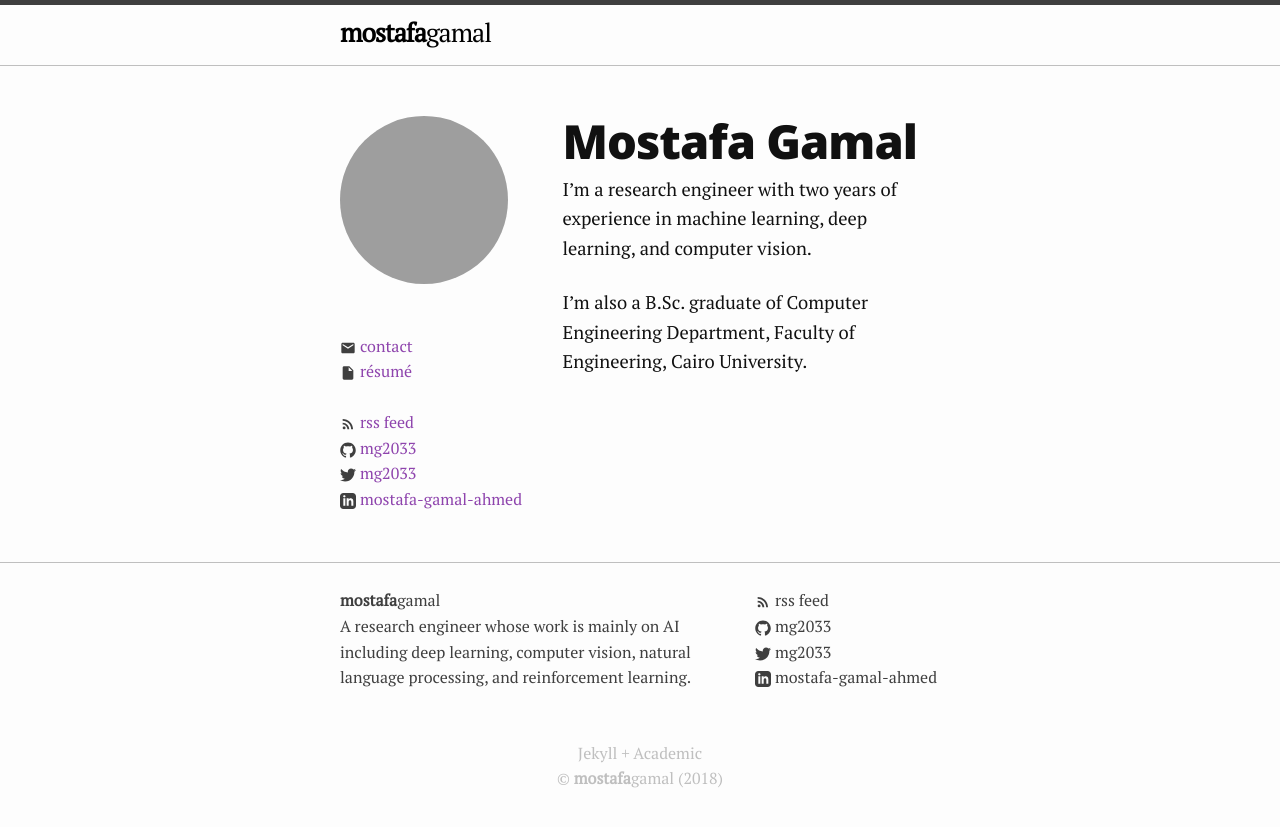
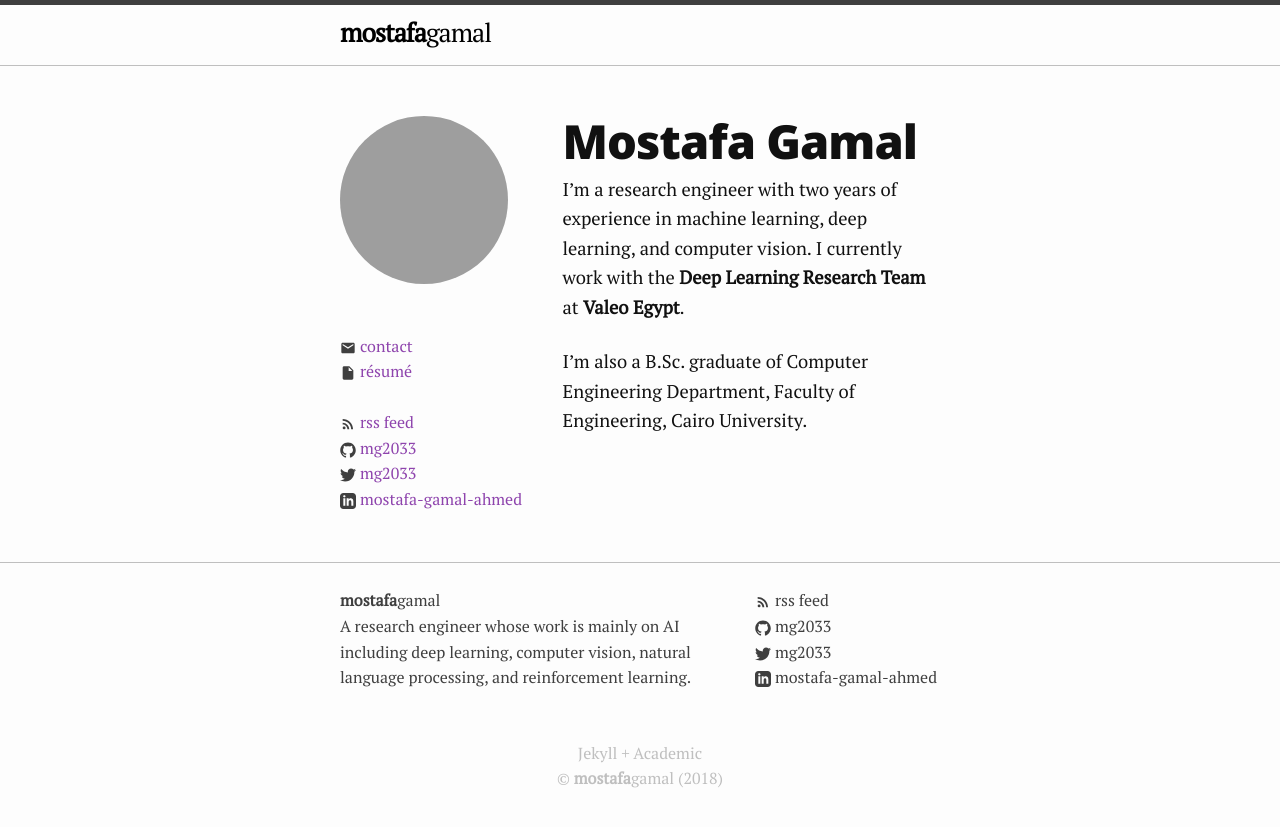
Before and after one commit to MG2033/mg2033.github.io, a Jekyll site: the page built from index.md, in a window 1280 px wide. Shown: the top 827 px of the page. Built offline with Jekyll 4.4.1, drawn with Linux system fonts in a browser that asks for light colours; grey boxes are pictures that could not be loaded.

Commit message:
First Shape Editing

```diff
--- a/index.md
+++ b/index.md
@@ -4,6 +4,6 @@ title:  "Mostafa Gamal"
 invisible: true
 date:   2018-07-23 17:12:53 +0200
 ---
-I'm a research engineer with two years of experience in machine learning, deep learning, and computer vision.
+I'm a research engineer with two years of experience in machine learning, deep learning, and computer vision. I currently work with the **Deep Learning Research Team** at **Valeo Egypt**.
 
 I'm also a B.Sc. graduate of Computer Engineering Department, Faculty of Engineering, Cairo University.
```
Also changed, not shown: 2 other files.
